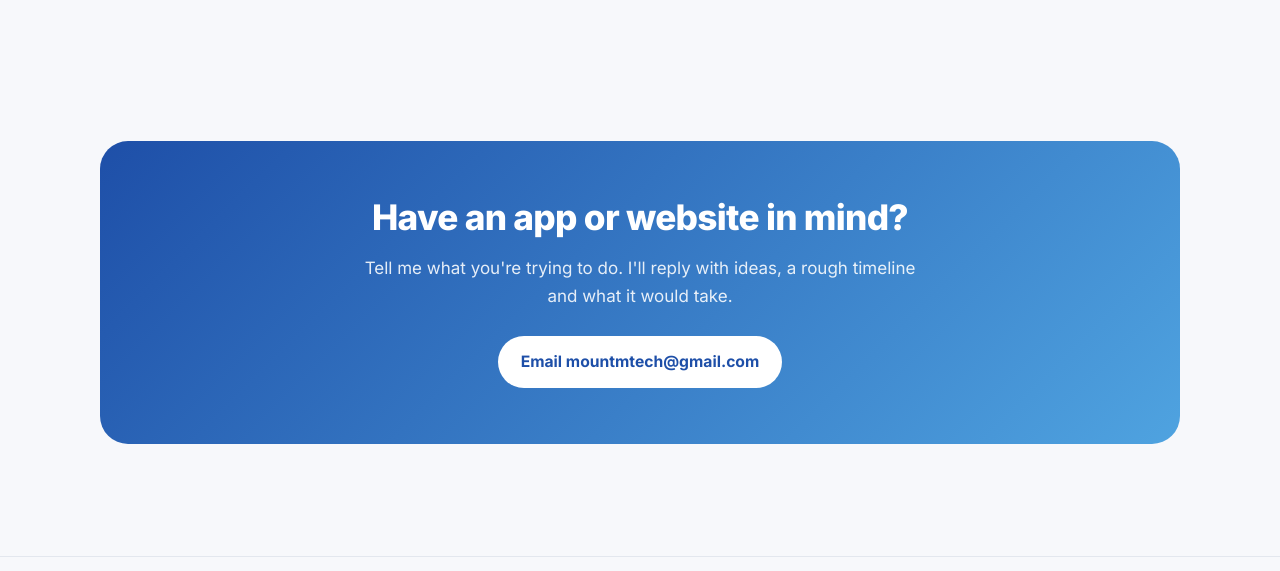
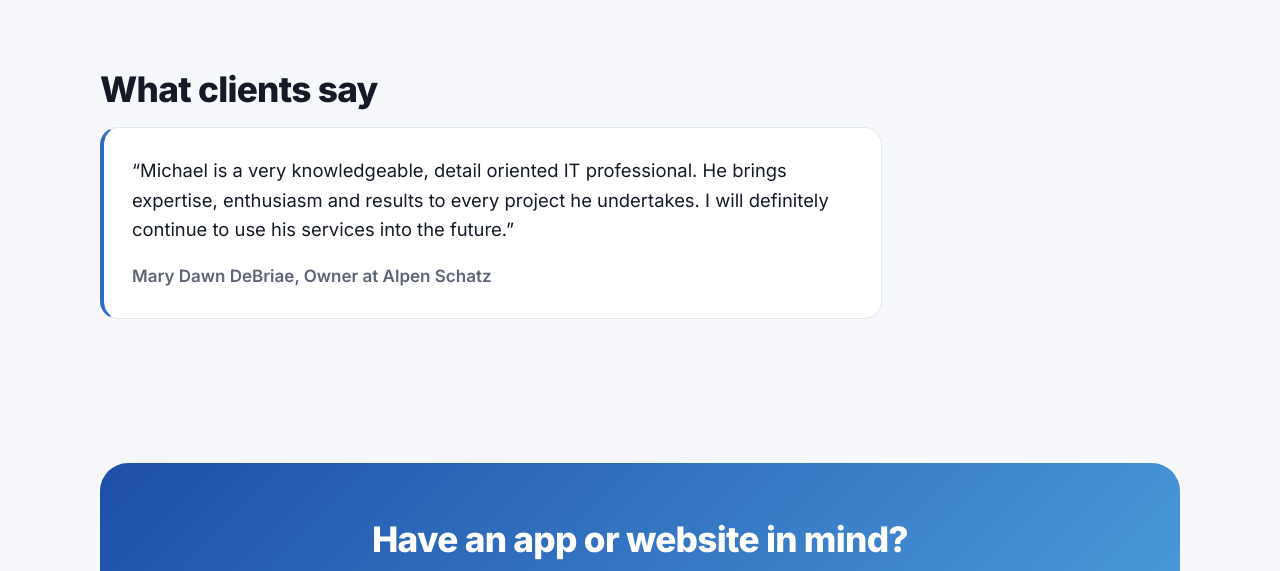
Before and after one commit to michaelmowery/mountm-site, an Astro site: page / in a window 1280 px wide. Shown: the part 2670-3241 px from the top of the page. Built offline with nearby package versions, Linux system fonts and the light colour scheme; Astro itself is replaced by a stand-in of ours.

Commit message:
Add Alpen Schatz testimonial
Co-Authored-By: Claude Opus 5.5 <noreply@anthropic.com>
Claude-Session: https://claude.ai/code/session_01T4A7rmGLcNmd5MQPT3VrXd

```diff
--- a/src/content.config.ts
+++ b/src/content.config.ts
@@ -18,6 +18,8 @@ const projects = defineCollection({
     image: z.string().optional(),
     featured: z.boolean().default(false),
     order: z.number().default(50),
+    quote: z.string().optional(),
+    quoteBy: z.string().optional(),
   }),
 });
 
--- a/src/content/projects/alpen-schatz.md
+++ b/src/content/projects/alpen-schatz.md
@@ -7,5 +7,7 @@ platforms: [Web]
 tech: [Shopify]
 url: https://www.alpenschatz.com
 order: 20
+quote: Michael is a very knowledgeable, detail oriented IT professional. He brings expertise, enthusiasm and results to every project he undertakes. I will definitely continue to use his services into the future.
+quoteBy: Mary Dawn DeBriae, Owner at Alpen Schatz
 ---
 Initial setup of the Alpen Schatz online store on Shopify.
--- a/src/pages/index.astro
+++ b/src/pages/index.astro
@@ -5,6 +5,7 @@ import ProjectCard from '../components/ProjectCard.astro';
 import { getCollection } from 'astro:content';
 const all = (await getCollection('projects')).sort((a, b) => a.data.order - b.data.order);
 const featured = all.filter(p => p.data.featured);
+const quoted = all.find(p => p.data.quote);
 const more = all.filter(p => !p.data.featured && p.data.status === 'Live').slice(0, 3);
 const services = [
   ['📱', 'Mobile apps', 'iPhone, iPad and Android apps, built once and shipped to the web and the app stores.'],
@@ -49,6 +50,15 @@ const services = [
     </div>
   </section>
 
+  {quoted && (
+  <section style="padding-top:0">
+    <div class="wrap">
+      <h2>What clients say</h2>
+      <blockquote class="testimonial"><p>“{quoted.data.quote}”</p><cite>{quoted.data.quoteBy}</cite></blockquote>
+    </div>
+  </section>
+  )}
+
   <section>
     <div class="wrap">
       <div class="cta">
--- a/src/pages/work/[id].astro
+++ b/src/pages/work/[id].astro
@@ -21,6 +21,7 @@ const host = (u?: string) => u ? new URL(u).hostname.replace(/^www\./, '') : '';
           <h1>{d.name}</h1>
           <p class="lead">{d.summary}</p>
           <div class="prose"><Content /></div>
+          {d.quote && <blockquote class="testimonial" style="margin:24px 0 0"><p>“{d.quote}”</p><cite>{d.quoteBy}</cite></blockquote>}
           <div class="links" style="margin-top:20px">
             {d.url && d.status !== 'Coming soon' && <a class="btn btn-primary" href={d.url}>Visit {host(d.url)}</a>}
             {d.repo && <a class="btn btn-ghost" href={d.repo}>Code on GitHub</a>}
--- a/src/styles/global.css
+++ b/src/styles/global.css
@@ -128,7 +128,7 @@ section { padding: 72px 0; }
 .step { background: var(--card); border: 1px solid var(--line); border-radius: var(--radius); padding: 22px; }
 .step::before { counter-increment: s; content: counter(s); display: grid; place-items: center; width: 32px; height: 32px; border-radius: 50%; background: var(--grad); color: #fff; font-weight: 800; margin-bottom: 12px; }
 .step p { color: var(--muted); margin: 0; font-size: .96rem; }
-.testimonial { background: var(--card); border: 1px solid var(--line); border-left: 4px solid var(--blue-2); border-radius: var(--radius); padding: 28px; max-width: 46em; }
+.testimonial { margin: 0; background: var(--card); border: 1px solid var(--line); border-left: 4px solid var(--blue-2); border-radius: var(--radius); padding: 28px; max-width: 46em; }
 .testimonial p { font-size: 1.15rem; color: var(--ink); }
 .testimonial cite { font-style: normal; color: var(--muted); font-weight: 600; }
 .site-footer { border-top: 1px solid var(--line); padding: 36px 0; margin-top: 40px; color: var(--muted); font-size: .92rem; }
```
